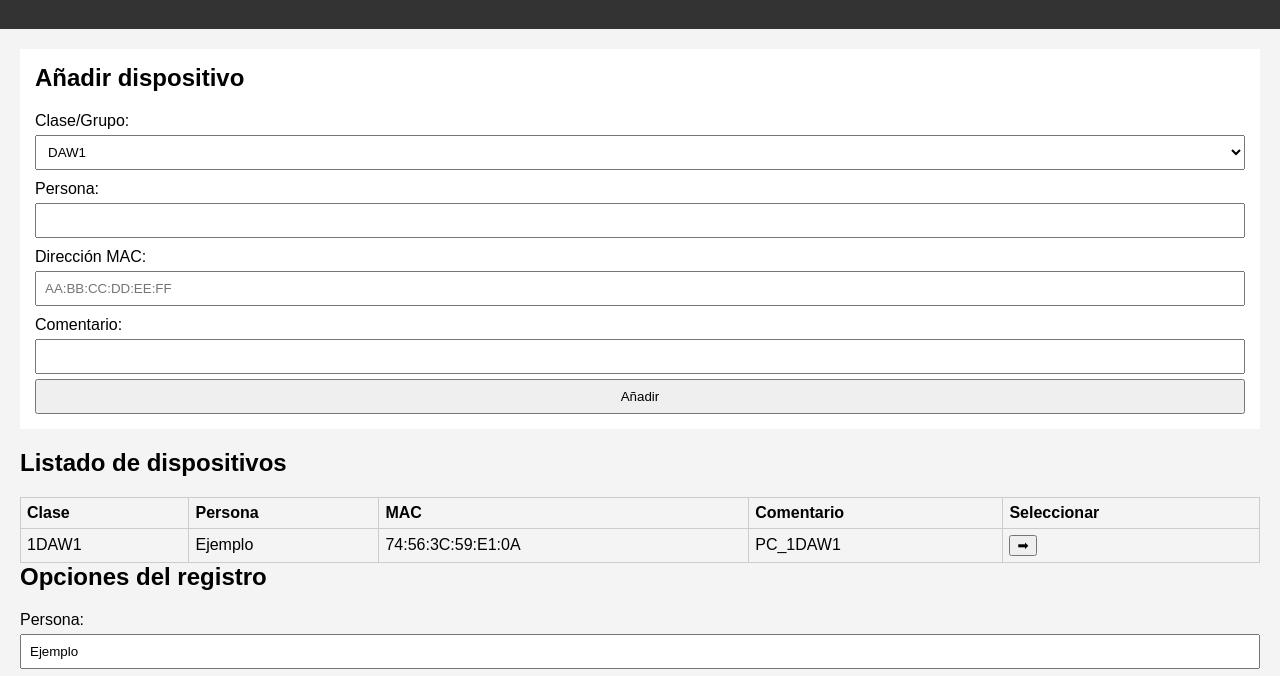
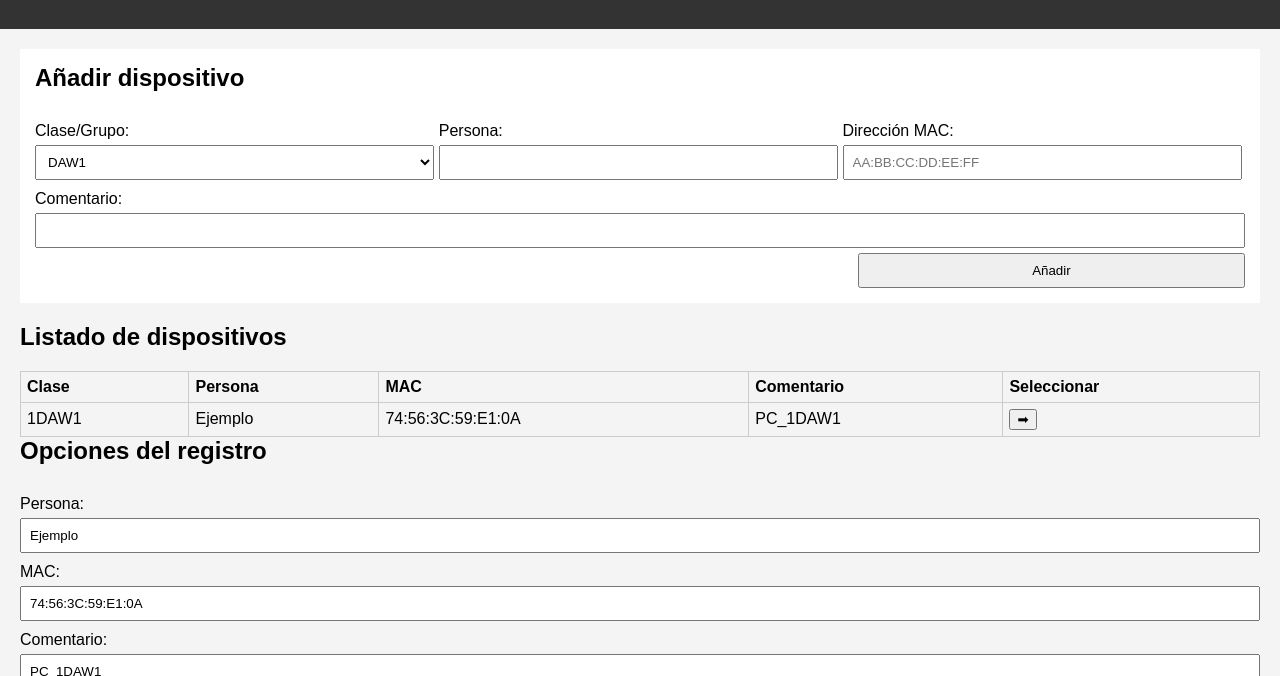
Before and after one commit to mikelarroyo/Arroyo_Mikel_DIW, a plain HTML site: page Mikel_Arroyo_HTML_Semantico_p01/Html_semantico.html in a window 1280 px wide. Shown: the part 71-747 px from the top of the page. Drawn offline with Linux system fonts and the light colour scheme.

Commit message:
Corracion 3

```diff
--- a/Mikel_Arroyo_HTML_Semantico_p01/Html_semantico.html
+++ b/Mikel_Arroyo_HTML_Semantico_p01/Html_semantico.html
@@ -40,7 +40,9 @@
         <label for="comentario">Comentario:</label>
         <input type="text" id="comentario" name="comentario" />
 
+        <div>
         <input type="submit" value="Añadir" />
+        </div>
       </form>
     </section>
 
--- a/Mikel_Arroyo_HTML_Semantico_p01/practica1.css
+++ b/Mikel_Arroyo_HTML_Semantico_p01/practica1.css
@@ -1,6 +1,5 @@
 *{
   box-sizing: border-box;
-
 }
 
 body {
@@ -8,6 +7,7 @@ body {
   margin: 0;
   background: #f4f4f4;
 }
+
 
 header, footer {
   background: #333;
@@ -29,18 +29,22 @@ h2 {
   background: white;
   padding: 15px;
   margin-bottom: 20px;
-
 }
 
 form label {
-  display: block;
+  display: inline-block;
   margin-top: 10px;
+  width: 33%;
+}
+form input[type="submit"]{
+  width: 32%;
 }
 
 form input, form select, form button {
   width: 100%;
   padding: 8px;
   margin-top: 5px;
+
 }
 
 form button {
@@ -52,6 +56,10 @@ form button {
 
 form button.peligro {
   background: red;
+}
+
+form div {
+  text-align: right;
 }
 
 table {
@@ -67,5 +75,5 @@ th, td {
 }
 
 .acciones button {
-  margin-top: 10px;
+  margin-top: 10px;
 }
```
